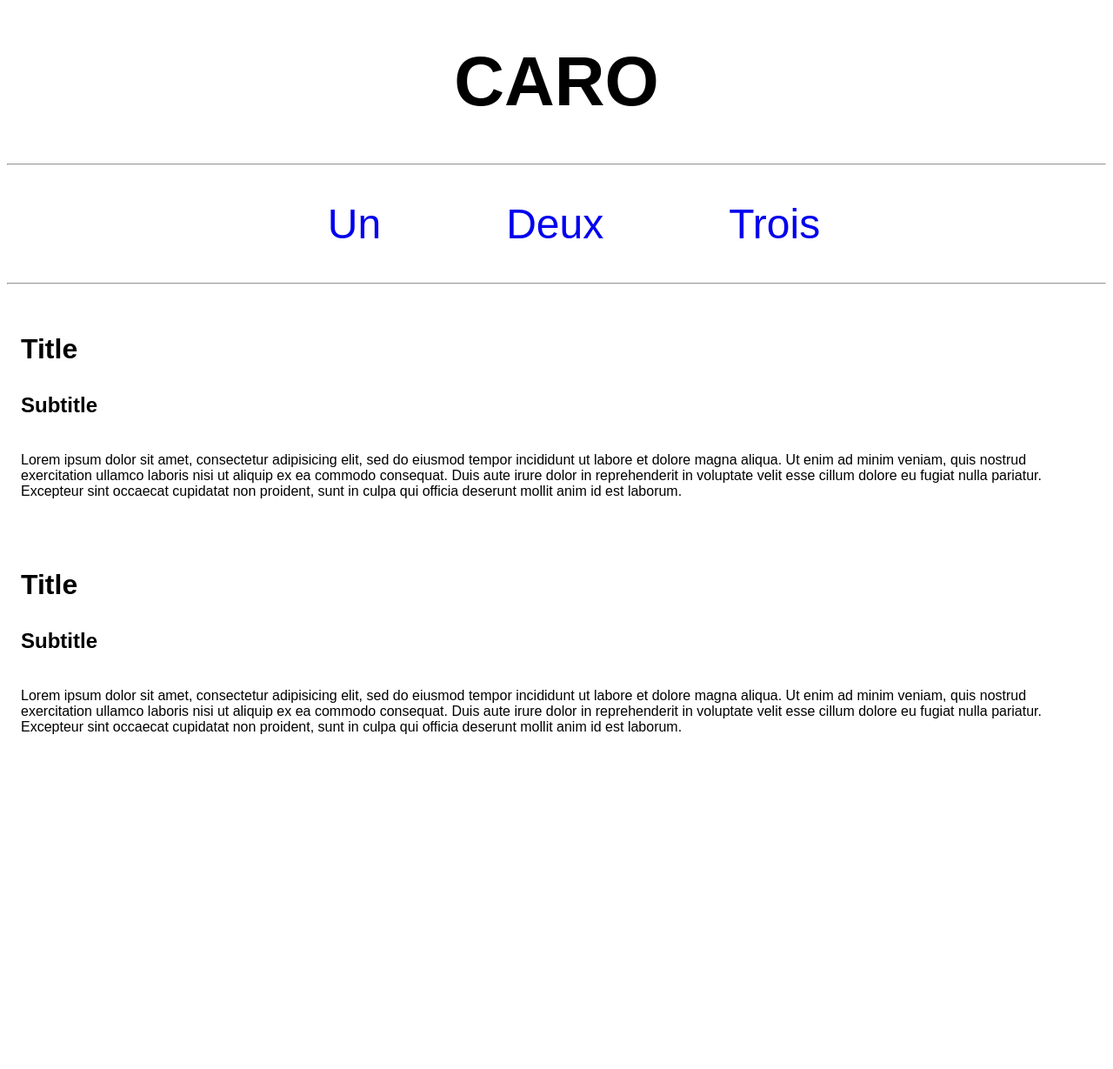
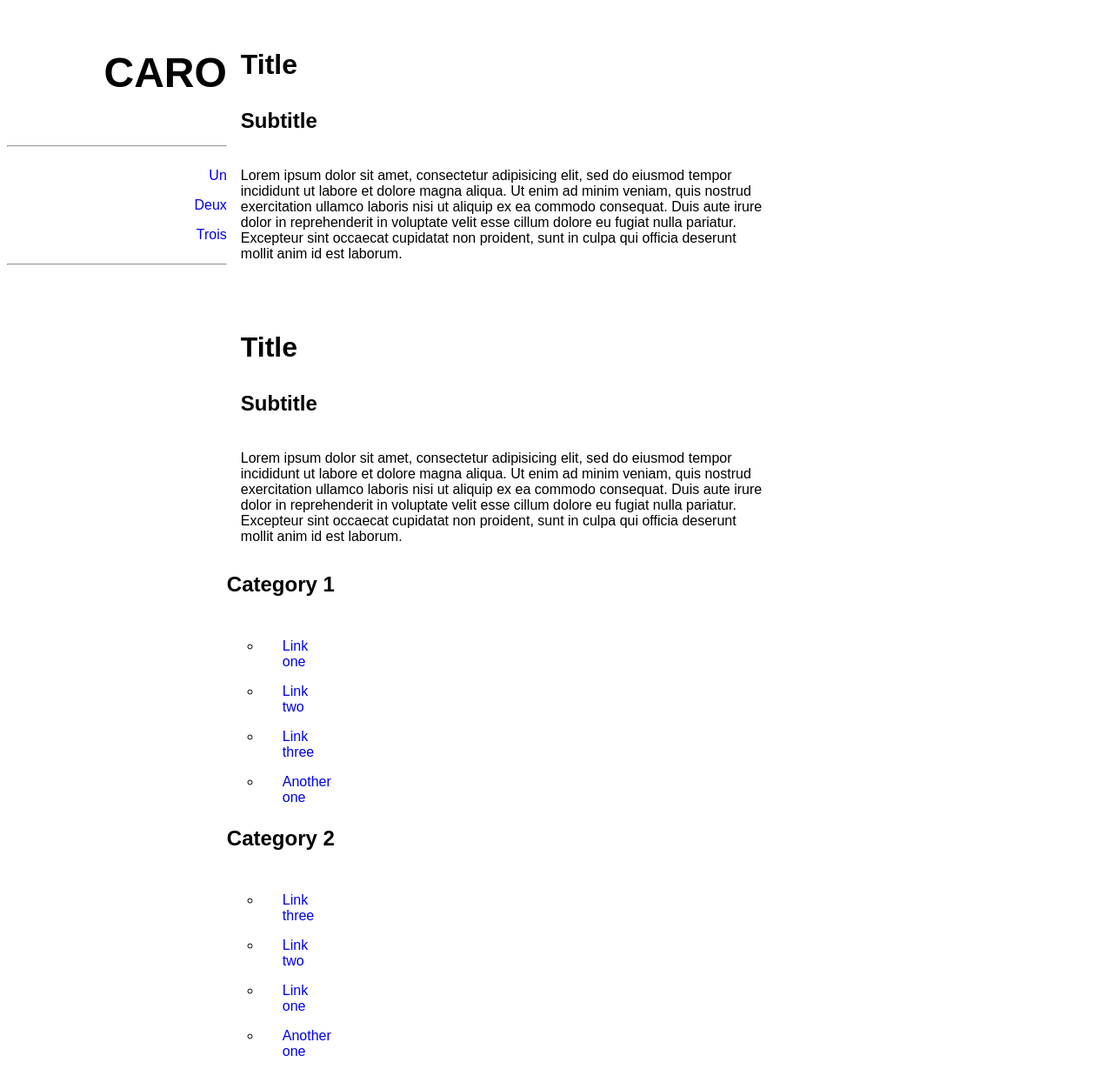
Before and after one commit to YaYou48/Challenge-4, a plain HTML site: page index.html in a window 1280 px wide. Shown: the whole page at 87% size. Before the commit the page ends 885 px from the top, so only its background shows below. Drawn offline with Linux system fonts and the light colour scheme.

Commit message:
Responsive WIP

```diff
--- a/index.html
+++ b/index.html
@@ -6,9 +6,12 @@
         <link rel="stylesheet" href="master.css">
     </head>
     <body>
+        <div>
+
+
         <header>
-            <h1>CARO</h1>
             <nav>
+                <h1>CARO</h1>
                 <hr>
                 <ul>
                     <li><a href="#">Un</a></li>
@@ -31,14 +34,14 @@
                 </article>
                 <aside>
                     <h3>Category 1</h3>
-                    <ul>
+                    <ul class="aside">
                         <li><a href="#">Link one</a></li>
                         <li><a href="#">Link two</a></li>
                         <li><a href="#">Link three</a></li>
                         <li><a href="#">Another one</a></li>
                     </ul>
                     <h3>Category 2</h3>
-                    <ul>
+                    <ul class="aside">
                         <li><a href="#">Link three</a></li>
                         <li><a href="#">Link two</a></li>
                         <li><a href="#">Link one</a></li>
@@ -46,6 +49,6 @@
                     </ul>
                 </aside>
             </main>
-
+            </div>
     </body>
 </html>
--- a/master.css
+++ b/master.css
@@ -4,8 +4,9 @@ body {
 h1, h2, h3{
     margin: 0;
 }
-aside{
-    display: none;
+aside ul{
+    display: flex;
+    flex-direction: column;
 }
 nav{
     /* display: flex; */
@@ -43,3 +44,48 @@ h3{
 p{
     font-size: 1em;
 }
+
+@media screen and (min-width: 1000px){
+    li{
+        font-size: 1em;
+    }
+    .aside li{
+        list-style-type: circle;
+
+    }
+    div{
+        display: flex;
+        /* justify-content: space-between; */
+        flex-wrap: wrap;
+
+    }
+    header{
+        /* display: flex; */
+        width: 20%;
+    }
+    header ul{
+        flex-direction: column;
+
+    }
+    header ul li{
+        text-align: right;
+        padding: 0.5em 0;
+    }
+
+    h1{
+        font-size: 3em;
+        text-align: right;
+        padding: 1em 0;
+    }
+
+    }
+    main{
+        width: 50%;
+        /* order: 1; */
+    }
+    aside{
+        width: 20%;
+        /* order: 2;  */
+    }
+
+}
```
